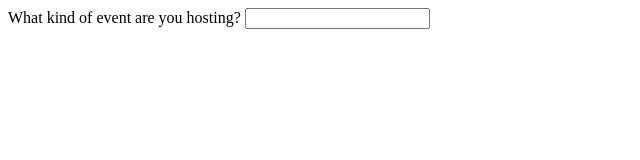
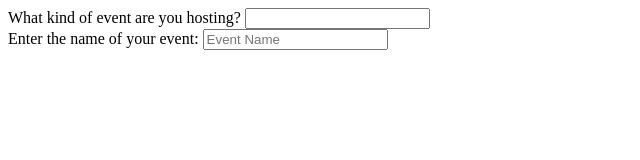
Before and after one commit to rachelgura/senior-dev-projects, a plain HTML site: page meetup-event-planner-project/index.html in a window 1280 px wide. Shown: the whole page, without its empty margins (0-640 px from the left). Drawn offline with Linux system fonts and the light colour scheme.

Commit message:
added place holders

```diff
--- a/meetup-event-planner-project/index.html
+++ b/meetup-event-planner-project/index.html
@@ -3,7 +3,8 @@
 <html lang="en">
 <head>
     <meta charset="UTF-8">
-    <title>Meetup</title>
+    <meta name="viewport" content="width=device-width, initial-scale=1">
+    <title>Event Planner</title>
 </head>
 <body>
 
@@ -17,6 +18,12 @@
     </datalist>
    </lable>
 
+    <form>
+        <label for="event-name">
+            <span>Enter the name of your event:</span>
+            <input type="text" placeholder="Event Name">
+        </label>
+
 
 
 </body>
```
